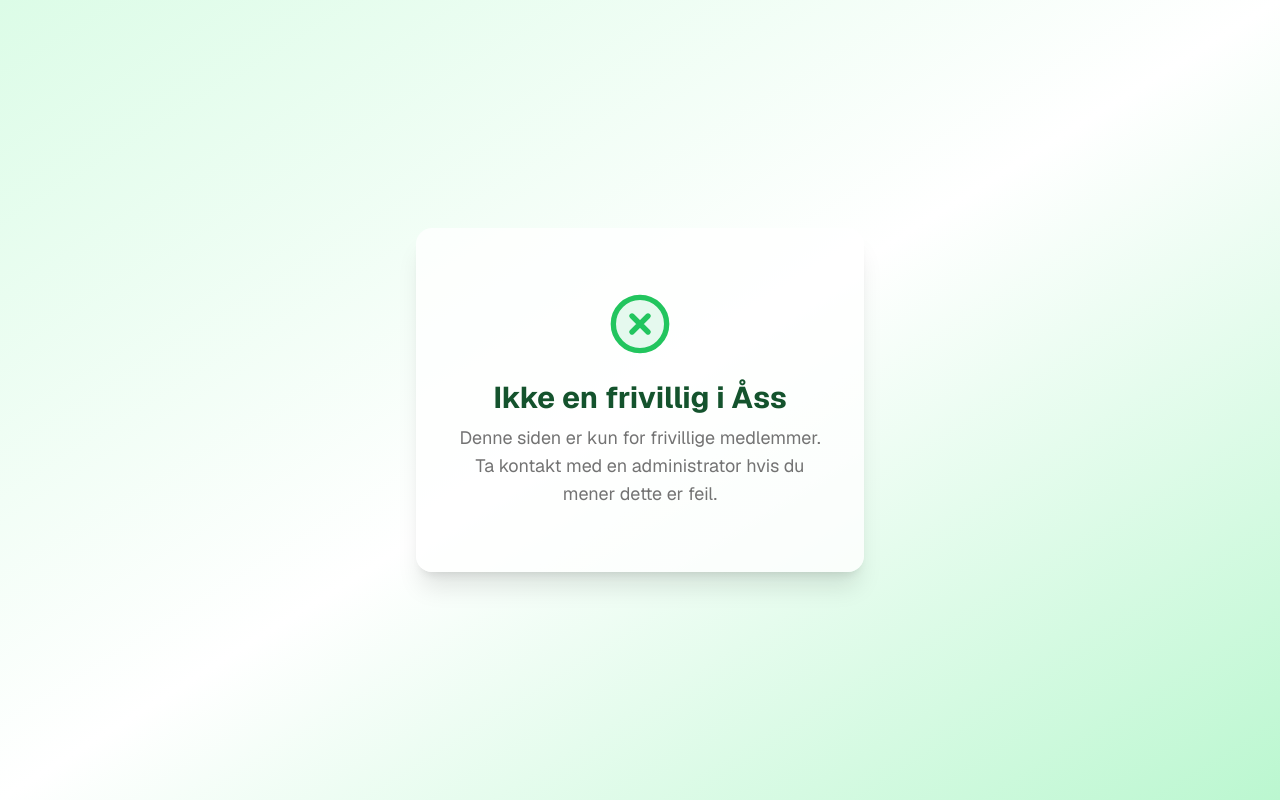
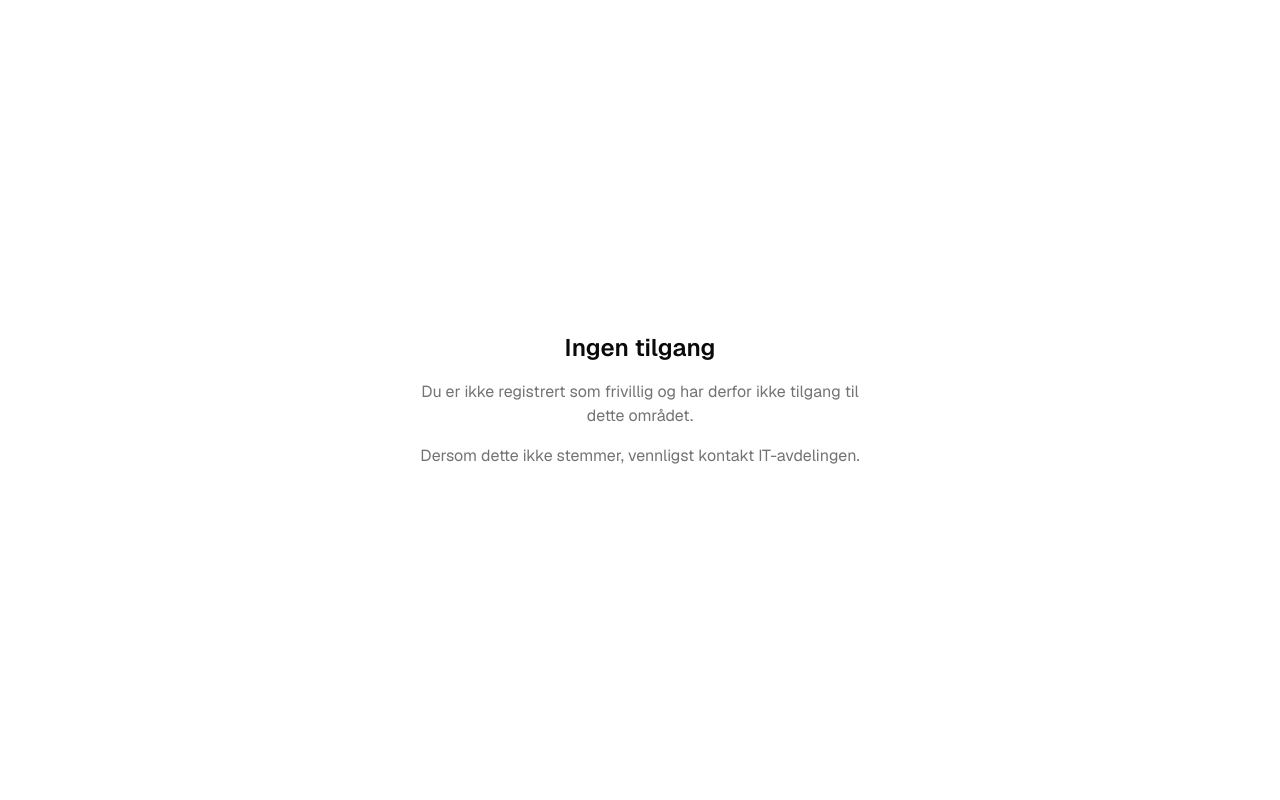
Before and after one commit to Aalesundstudentsamfunn/ass-admin, a Next.js app: page /not-volunteer in a window 1280 px wide. Built offline with nearby package versions, Linux system fonts and the light colour scheme.

Commit message:
ui informasjon om auth

```diff
--- a/app/dashboard/layout.tsx
+++ b/app/dashboard/layout.tsx
@@ -1,21 +1,31 @@
-// app/dashboard/layout.tsx (SERVER)
 import { redirect } from "next/navigation"
 import { createClient } from "@/lib/supabase/server"
 import DashboardShell from "./DashboardShell"
 
-export default async function DashboardLayout({ children }: { children: React.ReactNode }) {
+export default async function DashboardLayout({
+  children,
+}: {
+  children: React.ReactNode
+}) {
   const supabase = await createClient()
 
-  const { data: { session } } = await supabase.auth.getSession()
-  if (!session?.user?.id) redirect("/")
+  // 🔐 Authentisert bruker (verifisert mot Supabase Auth)
+  const { data: { user }, error } = await supabase.auth.getUser()
 
-  const { data: profile, error } = await supabase
+  if (error || !user) {
+    redirect("/")
+  }
+
+  // 🔐 Autorisering (din business-logikk)
+  const { data: profile } = await supabase
     .from("profiles")
     .select("voluntary")
-    .eq("id", session.user.id)
+    .eq("id", user.id)
     .single()
 
-  if (error || !profile?.voluntary) redirect("/")
+  if (!profile?.voluntary) {
+    redirect("/not-volunteer")
+  }
 
   return <DashboardShell>{children}</DashboardShell>
 }
--- a/app/not-volunteer/page.tsx
+++ b/app/not-volunteer/page.tsx
@@ -1,31 +1,19 @@
-export default function NotVolunteerPage() {
+export default function NotVoluntaryPage() {
     return (
-        <div className="flex min-h-svh w-full items-center justify-center bg-gradient-to-br from-green-100 via-white to-green-200 p-6">
-            <div className="bg-white/80 rounded-2xl shadow-xl px-10 py-16 flex flex-col items-center max-w-md">
-                <svg
-                    className="mb-6 h-16 w-16 text-green-500"
-                    fill="none"
-                    stroke="currentColor"
-                    strokeWidth={1.5}
-                    viewBox="0 0 24 24"
-                >
-                    <circle cx="12" cy="12" r="10" stroke="currentColor" strokeWidth="2" fill="#e5f9ee" />
-                    <path
-                        strokeLinecap="round"
-                        strokeLinejoin="round"
-                        d="M15 9l-6 6m0-6l6 6"
-                        stroke="currentColor"
-                        strokeWidth="2"
-                    />
-                </svg>
-                <h1 className="text-3xl font-bold text-green-900 mb-2 text-center">
-                    Ikke en frivillig i Åss
+        <div className="flex min-h-screen items-center justify-center px-4">
+            <div className="max-w-md text-center space-y-4">
+                <h1 className="text-2xl font-semibold">
+                    Ingen tilgang
                 </h1>
-                <p className="text-muted-foreground text-center text-lg">
-                    Denne siden er kun for frivillige medlemmer.<br />
-                    Ta kontakt med en administrator hvis du mener dette er feil.
+
+                <p className="text-muted-foreground">
+                    Du er ikke registrert som frivillig og har derfor ikke tilgang til dette området.
+                </p>
+
+                <p className="text-muted-foreground">
+                    Dersom dette ikke stemmer, vennligst kontakt IT-avdelingen.
                 </p>
             </div>
         </div>
-    );
+    )
 }
```
